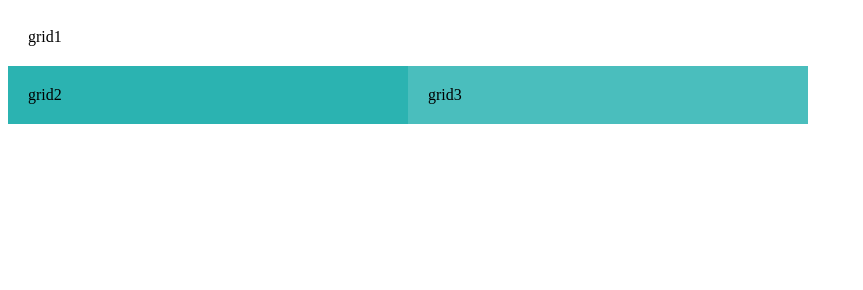
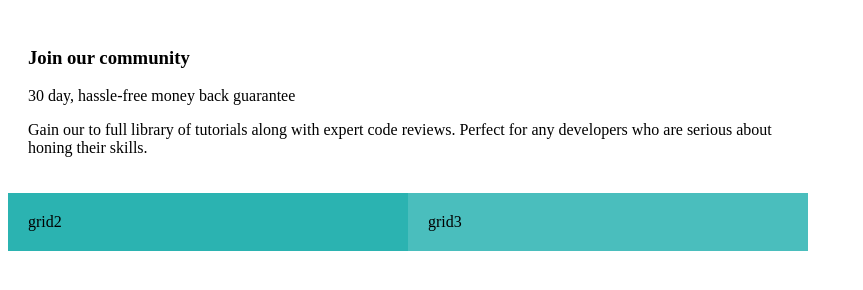
Before and after one commit to Aakriti-Bhatta/grid, a plain HTML site: page index.html in a window 1280 px wide. Shown: the whole page, without its empty margins (0-863 px from the left). Drawn offline with Linux system fonts and the light colour scheme.

Commit message:
article1 added

```diff
--- a/index.html
+++ b/index.html
@@ -9,7 +9,14 @@
   </head>
   <body>
     <div class="container">
-      <article class="article1">grid1</article>
+      <article class="article1">
+        <h3>Join our community</h3>
+        <p>30 day, hassle-free money back guarantee</p>
+        <p class="grey">
+          Gain our to full library of tutorials along with expert code reviews.
+          Perfect for any developers who are serious about honing their skills.
+        </p>
+      </article>
       <article class="article2">grid2</article>
       <article class="article3">grid3</article>
     </div>
```
